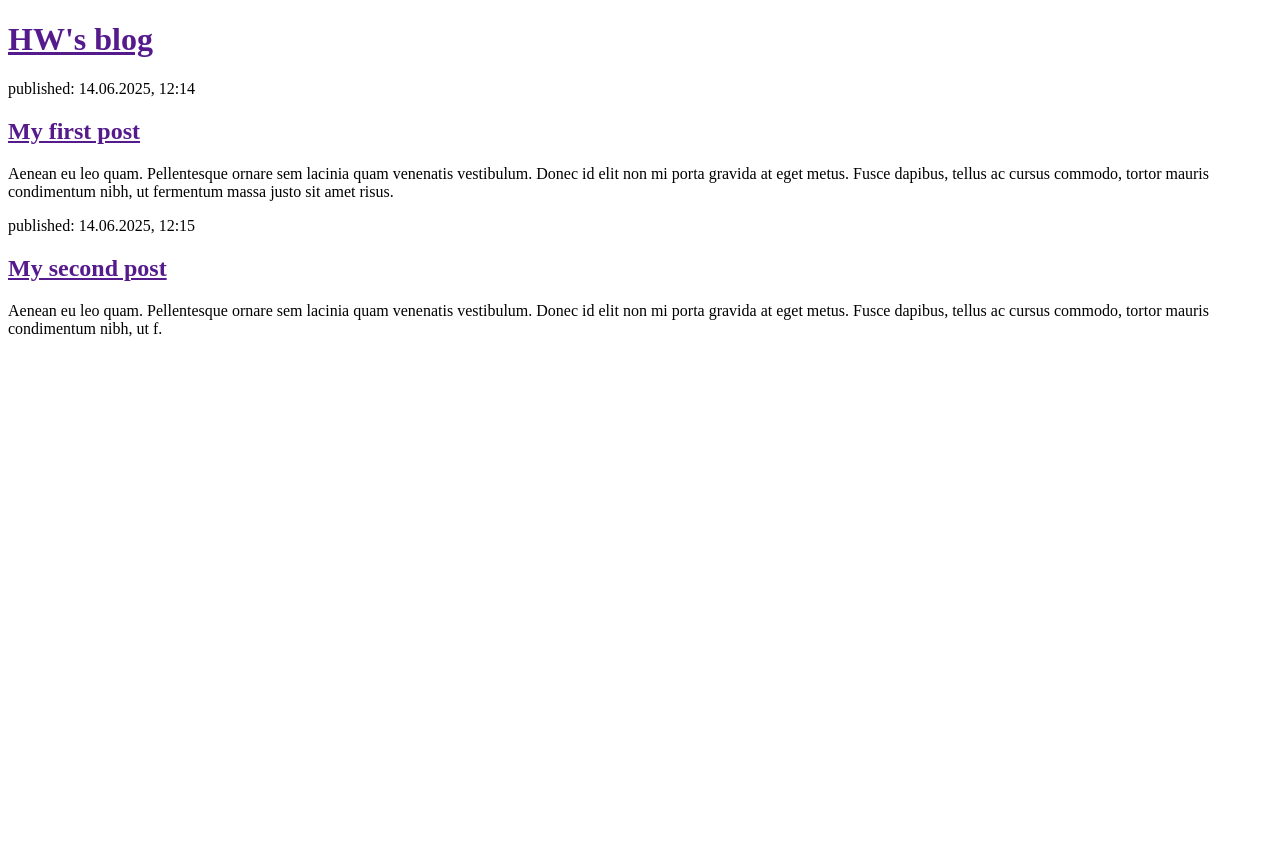
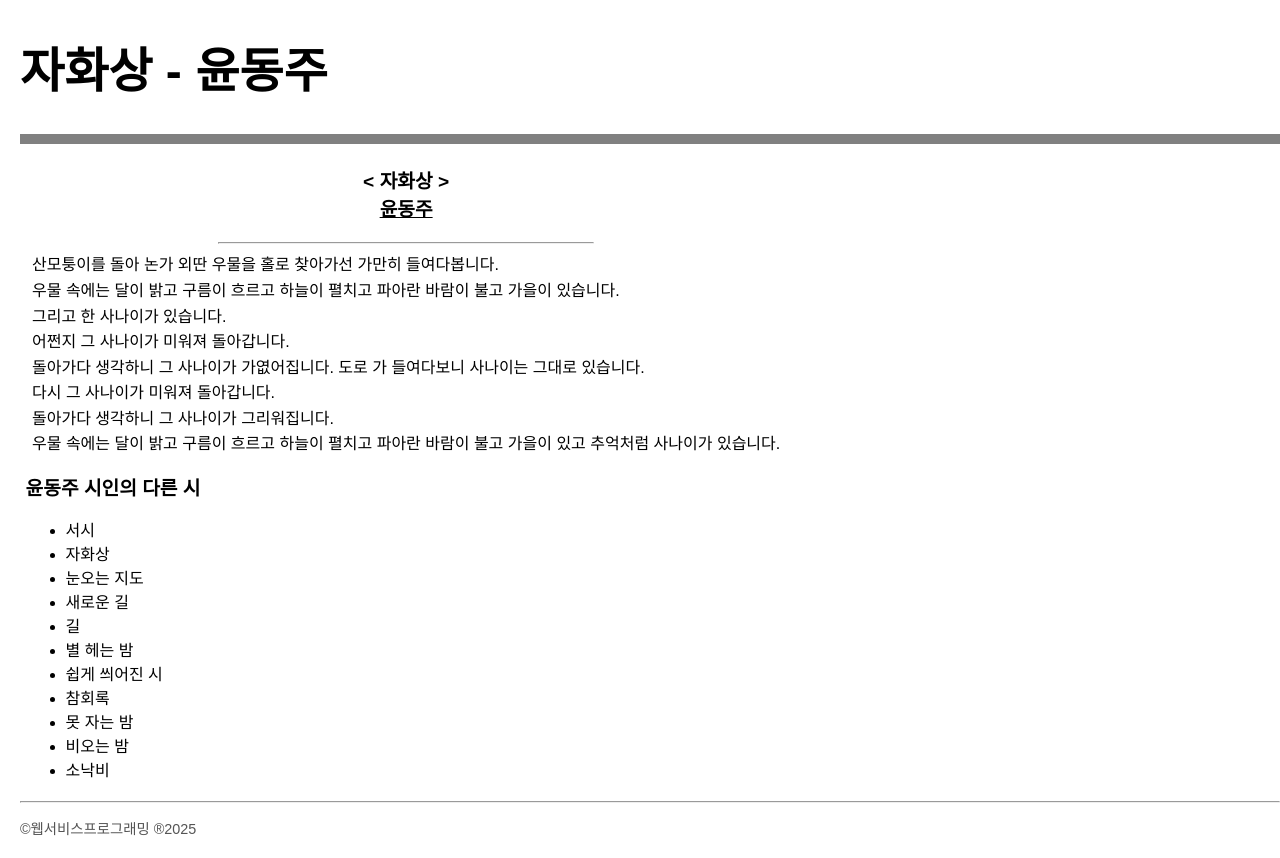
Before and after one commit to 8gom/my-first-blog, a Django app: page / in a window 1280 px wide. Before the commit the page ends 337 px from the top, so only its background shows below. Run offline with Django 4.2, Linux system fonts and the light colour scheme.

Commit message:
poem update

```diff
--- /dev/null
+++ b/blog/static/blog/css/poem.css
@@ -0,0 +1,50 @@
+body {
+    margin: 0;
+    padding: 0;
+    font-family: '맑은 고딕', 'Malgun Gothic', sans-serif;
+}
+
+header {
+    font-size: 1.5em;
+    font-weight: bold;
+    margin: 20px 0 10px 20px;
+}
+
+section {
+    display: flex;
+    padding-top: 10px;
+    width: 95%;
+    margin: 0 auto;
+}
+
+.poem-main {
+    margin-right: 40px;
+}
+
+.poem-title {
+    text-align: center;
+    font-weight: bold;
+    margin-bottom: 20px;
+    font-size: 1.2em;
+}
+
+.poem-body {
+    line-height: 1.6;
+}
+
+aside {
+    font-size: 1em;
+    margin-left: 2%;
+}
+
+.aside-title {
+    font-size: 1.2em;
+    font-weight: bold;
+    margin-bottom: 10px;
+}
+
+footer {
+    margin: 20px 0 20px 20px;
+    font-size: 0.9em;
+    color: #555;
+}
--- a/blog/templates/blog/post_list.html
+++ b/blog/templates/blog/post_list.html
@@ -1,30 +1,55 @@
+{% load static %}
 <!DOCTYPE html>
-<html>
+<html lang="ko">
 <head>
-    <meta charset="utf-8">
-    <title>HW's blog</title>
+    <meta charset="UTF-8">
+    <title>자화상 - 윤동주</title>
+    <link rel="stylesheet" href="{% static 'blog/css/poem.css' %}">
 </head>
 <body>
-    <h1><a href="">HW's blog</a></h1>
+    <header>
+        <h1>자화상 - 윤동주</h1>
+        <hr size="10" noshade="noshade"></hr>
+    </header>
+    <section>
+        <div class="poem-main">
+            <div class="poem-title">
+                &lt; 자화상 &gt;<br>
+                <strong><u>윤동주</u></strong>
+            </div>
+            <hr align="center" width=50%></hr>
+            <div class="poem-body">
+                산모퉁이를 돌아 논가 외딴 우물을 홀로 찾아가선 가만히 들여다봅니다.<br>
+                우물 속에는 달이 밝고 구름이 흐르고 하늘이 펼치고 파아란 바람이 불고 가을이 있습니다.<br>
+                그리고 한 사나이가 있습니다.<br>
+                어쩐지 그 사나이가 미워져 돌아갑니다.<br>
+                돌아가다 생각하니 그 사나이가 가엾어집니다. 도로 가 들여다보니 사나이는 그대로 있습니다.<br>
+                다시 그 사나이가 미워져 돌아갑니다.<br>
+                돌아가다 생각하니 그 사나이가 그리워집니다.<br>
+                우물 속에는 달이 밝고 구름이 흐르고 하늘이 펼치고 파아란 바람이 불고 가을이 있고 추억처럼 사나이가 있습니다.
+            </div>
+        </div>
+    </section>
+    <aside>
+        <h2 class="aside-title">윤동주 시인의 다른 시</h2>
+        <ul>
+            <li>서시</li>
+            <li>자화상</li>
+            <li>눈오는 지도</li>
+            <li>새로운 길</li>
+            <li>길</li>
+            <li>별 헤는 밤</li>
+            <li>쉽게 씌어진 시</li>
+            <li>참회록</li>
+            <li>못 자는 밤</li>
+            <li>비오는 밤</li>
+            <li>소낙비</li>
+        </ul>
+    </aside>
 
-    <div>
-        <p>published: 14.06.2025, 12:14</p>
-        <h2><a href="">My first post</a></h2>
-        <p>
-            Aenean eu leo quam. Pellentesque ornare sem lacinia quam venenatis vestibulum.
-            Donec id elit non mi porta gravida at eget metus. Fusce dapibus, tellus ac cursus commodo,
-            tortor mauris condimentum nibh, ut fermentum massa justo sit amet risus.
-        </p>
-    </div>
-
-    <div>
-        <p>published: 14.06.2025, 12:15</p>
-        <h2><a href="">My second post</a></h2>
-        <p>
-            Aenean eu leo quam. Pellentesque ornare sem lacinia quam venenatis vestibulum.
-            Donec id elit non mi porta gravida at eget metus. Fusce dapibus, tellus ac cursus commodo,
-            tortor mauris condimentum nibh, ut f.
-        </p>
-    </div>
+    <footer>
+        <hr>
+        <p>©웹서비스프로그래밍 ®2025</p>
+    </footer>
 </body>
 </html>
```
